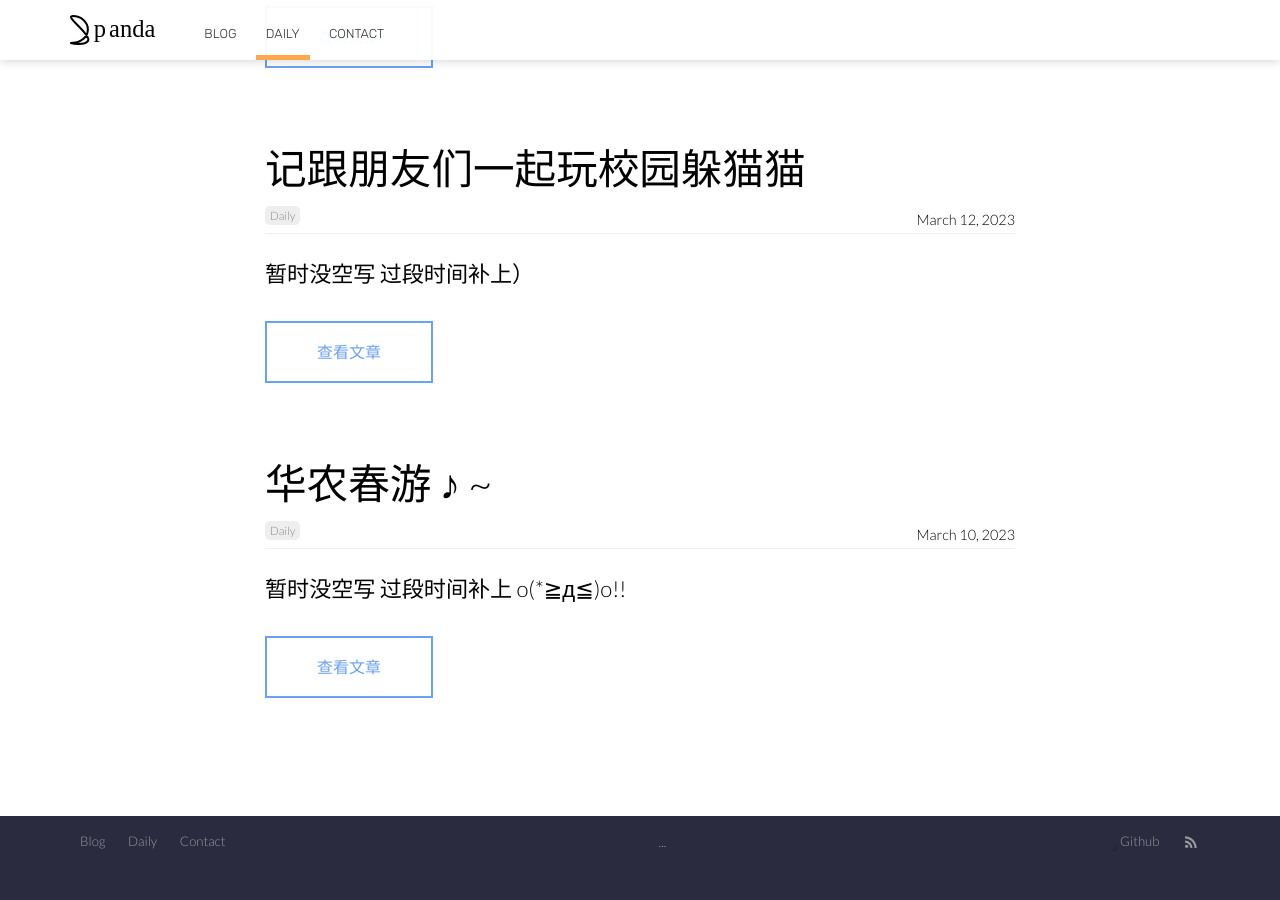
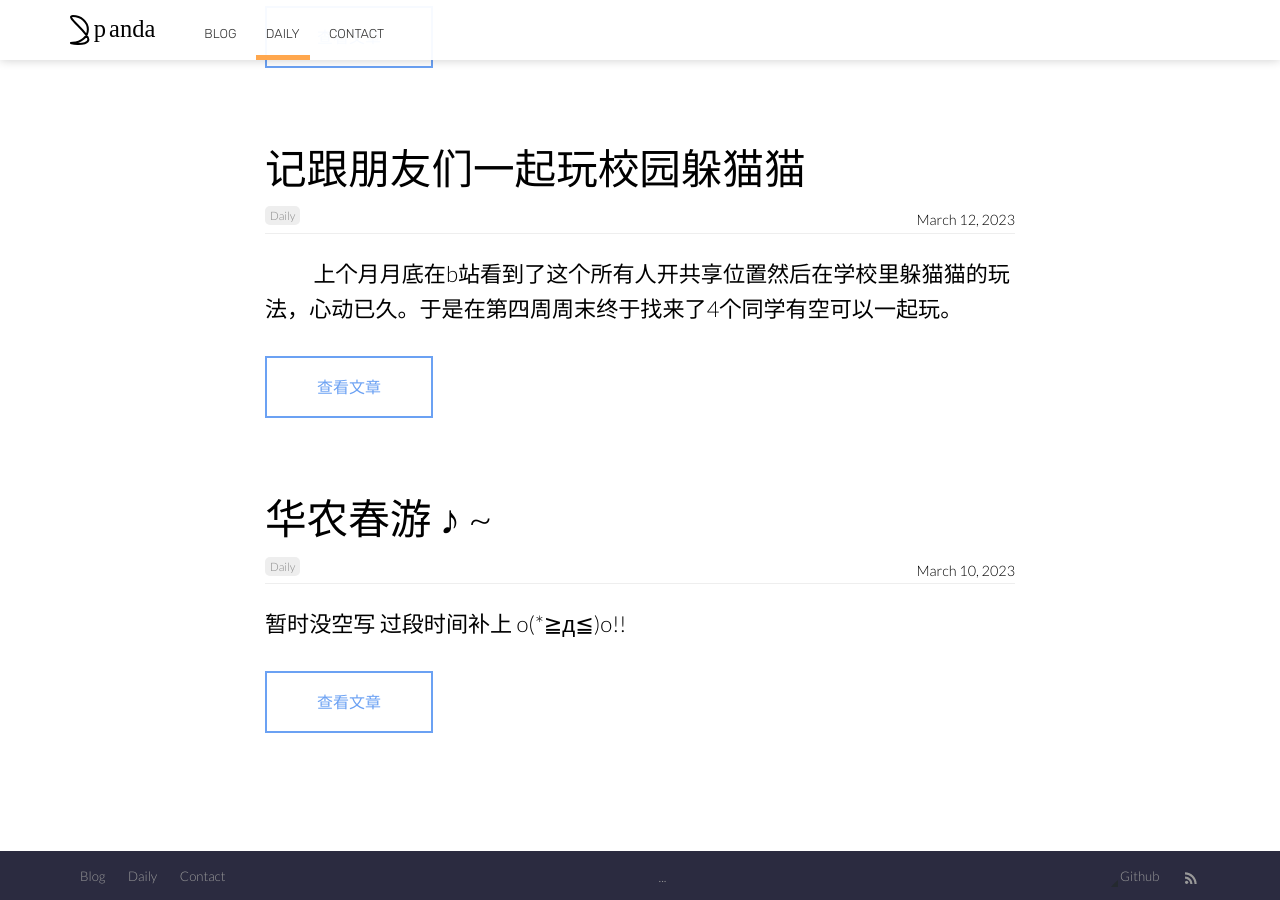
Before and after one commit to pandacase/pandacase.github.io, a Jekyll site: the page built from daily/index.html, in a window 1280 px wide and 900 px high, scrolled down 1124 px. Built offline with Jekyll 4.4.1, drawn with Linux system fonts in a browser that asks for light colours; nearby versions of some CDN libraries; comment, search, counter and statistics services are not loaded; a style sheet for code colours, icons or effects is not loaded; before the commit the page ends 1993 px from its top, so only the background shows below that.

Commit message:
Update 2023-03-12-D1.md

```diff
--- a/_posts/2023-03-12-D1.md
+++ b/_posts/2023-03-12-D1.md
@@ -1,10 +1,20 @@
 ---
 title: 记跟朋友们一起玩校园躲猫猫
 date: 2023-03-12
-description:
+description: 多图预警
 categories:
   - Daily
 image: https://s1.ax1x.com/2023/03/24/ppBDUN6.jpg # 默认背景
 ---
 
-暂时没空写 过段时间补上）
+&emsp;&emsp; 上个月月底在b站看到了这个所有人开共享位置然后在学校里躲猫猫的玩法，心动已久。于是在第四周周末终于找来了4个同学有空可以一起玩。
+
+&emsp;&emsp; 对规则进行了一点小小的更改。猎手具备传染机制，其身份在开局10分钟后才会被随机赋予某一名玩家，而且身份不对其他人公开。而为了让游侠和猎手能有机会在特定的地点周边展开斗智斗勇，还加入了任务机制:
+
+![image](https://s1.ax1x.com/2023/03/25/ppDzPfI.png)
+
+&emsp;&emsp; 游戏开始后，大家从中山铜像四处散开。ycr和hzj在身份公开之前就抱团躲藏
+
+![iamge](https://s1.ax1x.com/2023/03/25/ppDxSGq.jpg)
+
+&emsp;&emsp; 结果在第10分钟的时候ycr被选中为猎人，与之同行的hzj在图书馆处光速被抓。剩下的3名游侠发现情况不对，拉开距离后前往计算机微电学院完成任务二
```
